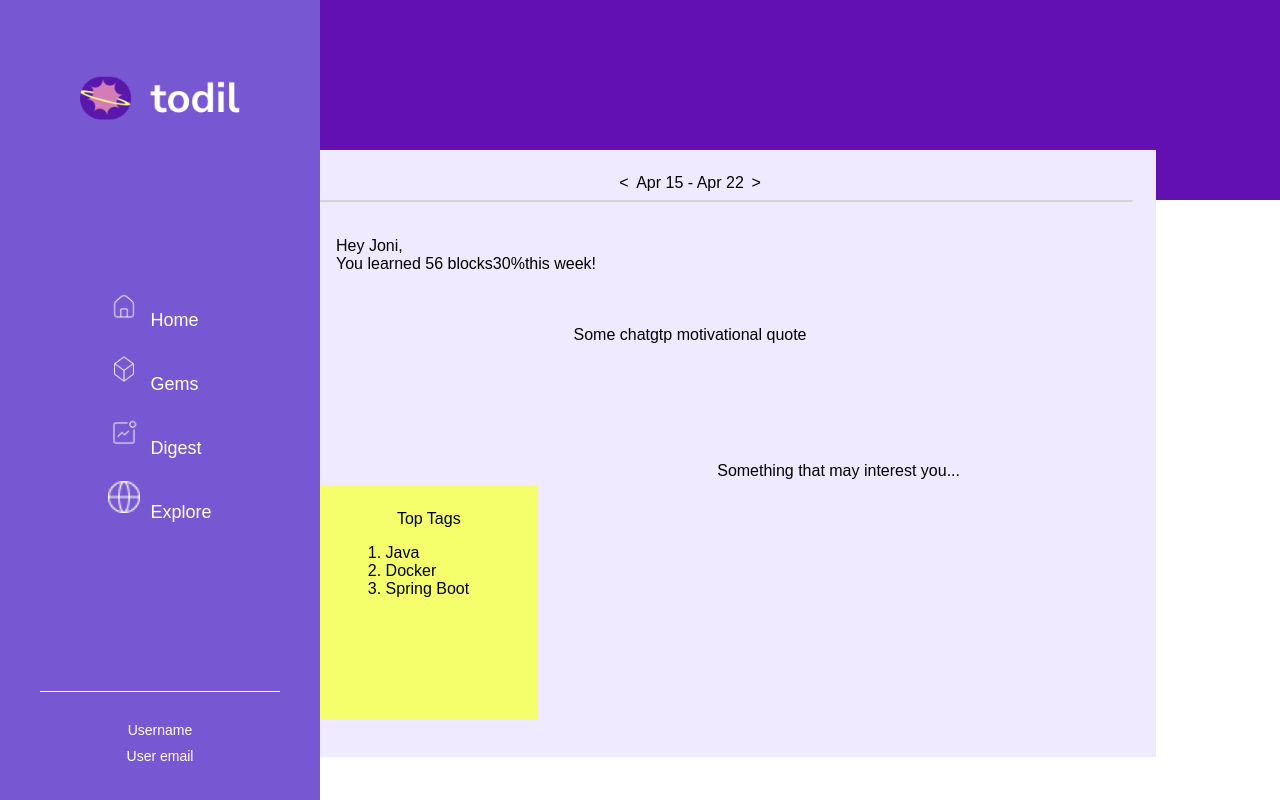
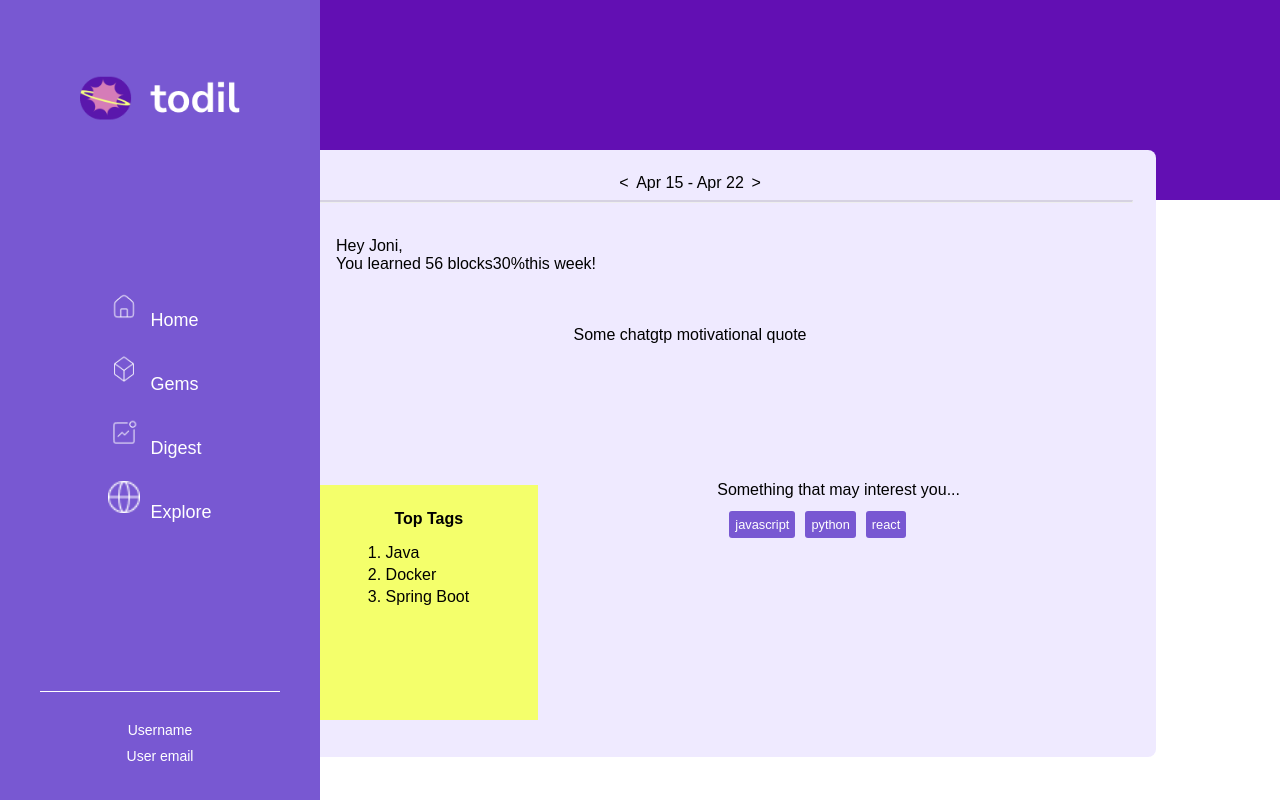
Before and after one commit to jonipark/HackDartmouth-todil, a React (Create React App) app: page /digest in a window 1280 px wide. Built offline with nearby package versions, Linux system fonts and the light colour scheme.

Commit message:
minor digest changes - rounding edge and adding suggested tags

```diff
--- a/src/pages/Digest.css
+++ b/src/pages/Digest.css
@@ -20,6 +20,7 @@
     height: 70%;
     background-color: #EFEAFF;
     padding: 2%;
+    border-radius: 8px;
 }
 
 .back-btn {
@@ -56,16 +57,35 @@ hr.line{
     width: 13%;
     height: 23%;
     padding: 2%;
-
-
+    font-weight: bold;
 }
 
 .digest-top-tags li {
     text-align: left;
+    font-weight: normal;
+    padding-bottom: 3%;
 }
 
 .digest-suggestions {
     position: fixed;
-    bottom: 40%;
+    bottom: 30%;
     right: 25%;
 }
+
+.dtags {
+    display: flex;
+    flex-wrap: wrap;
+    flex-grow: 1;
+    align-items: flex-end;
+    padding: 5%;
+}
+
+.dtag {
+    background-color: #7858D2;
+    color: white;
+    padding: 6px;
+    border-radius: 3px;
+    margin-right: 10px;
+    margin-bottom: 10px;
+    font-size: .8rem;
+}
--- a/src/pages/Digest.js
+++ b/src/pages/Digest.js
@@ -1,7 +1,9 @@
 import React from 'react'
 import './Digest.css'
 
-function Digest() {
+
+const Digest = () => {
+    const digestTags = ['javascript', 'python', 'react'];
 
     return (
         <div className='nav-padding digest-container'>
@@ -42,6 +44,11 @@ function Digest() {
 
                 <div className="digest-suggestions">
                     Something that may interest you...
+                    <div className="dtags">
+                        {digestTags.map((dtag, index) => (
+                        <span key={index} className="dtag">{dtag}</span>
+                        ))}
+                    </div>
                     <div className="interest-tags">
 
                     </div>
@@ -49,7 +56,7 @@ function Digest() {
 
             </div>
         </div>
-    )
-}
+    );
+};
 
 export default Digest;
```
